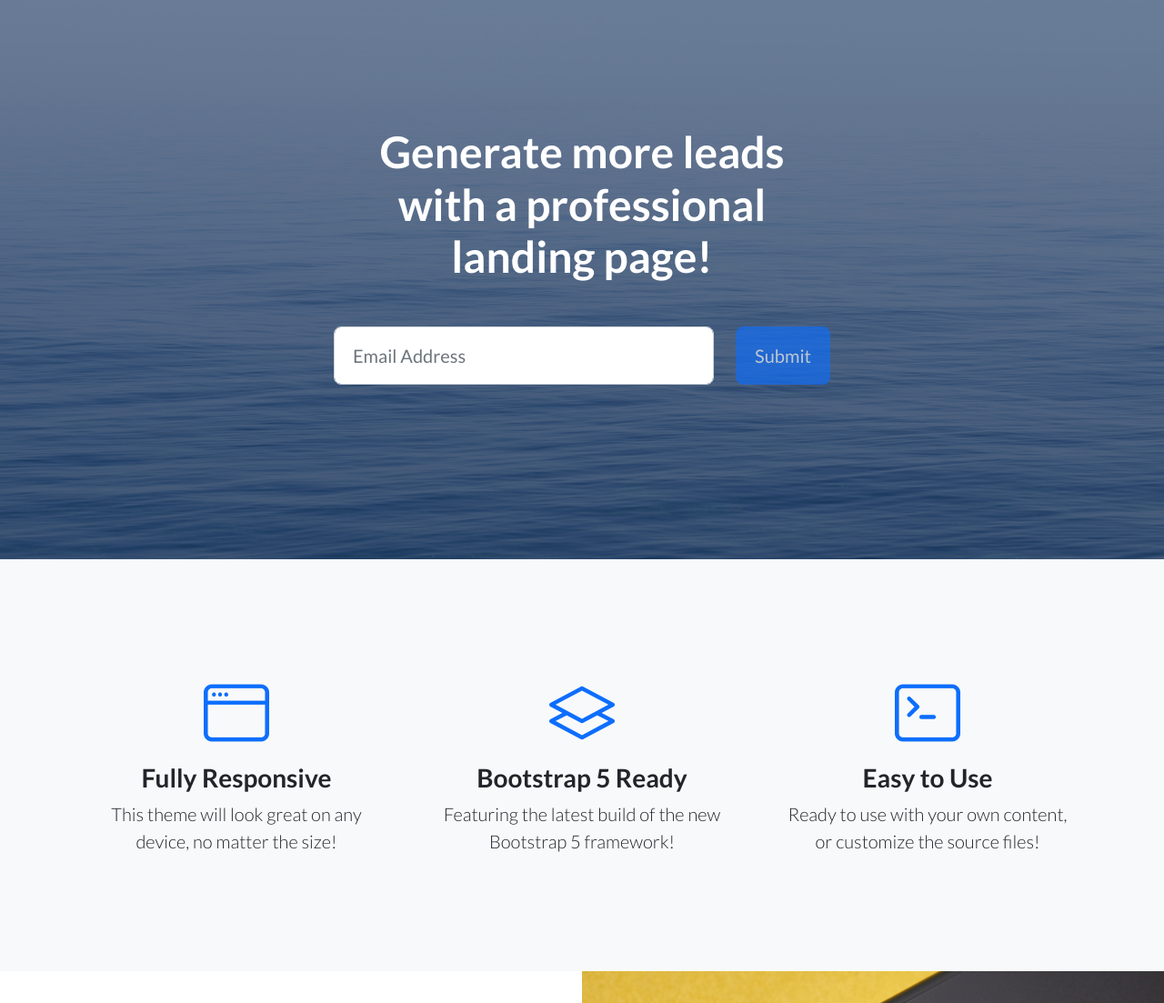
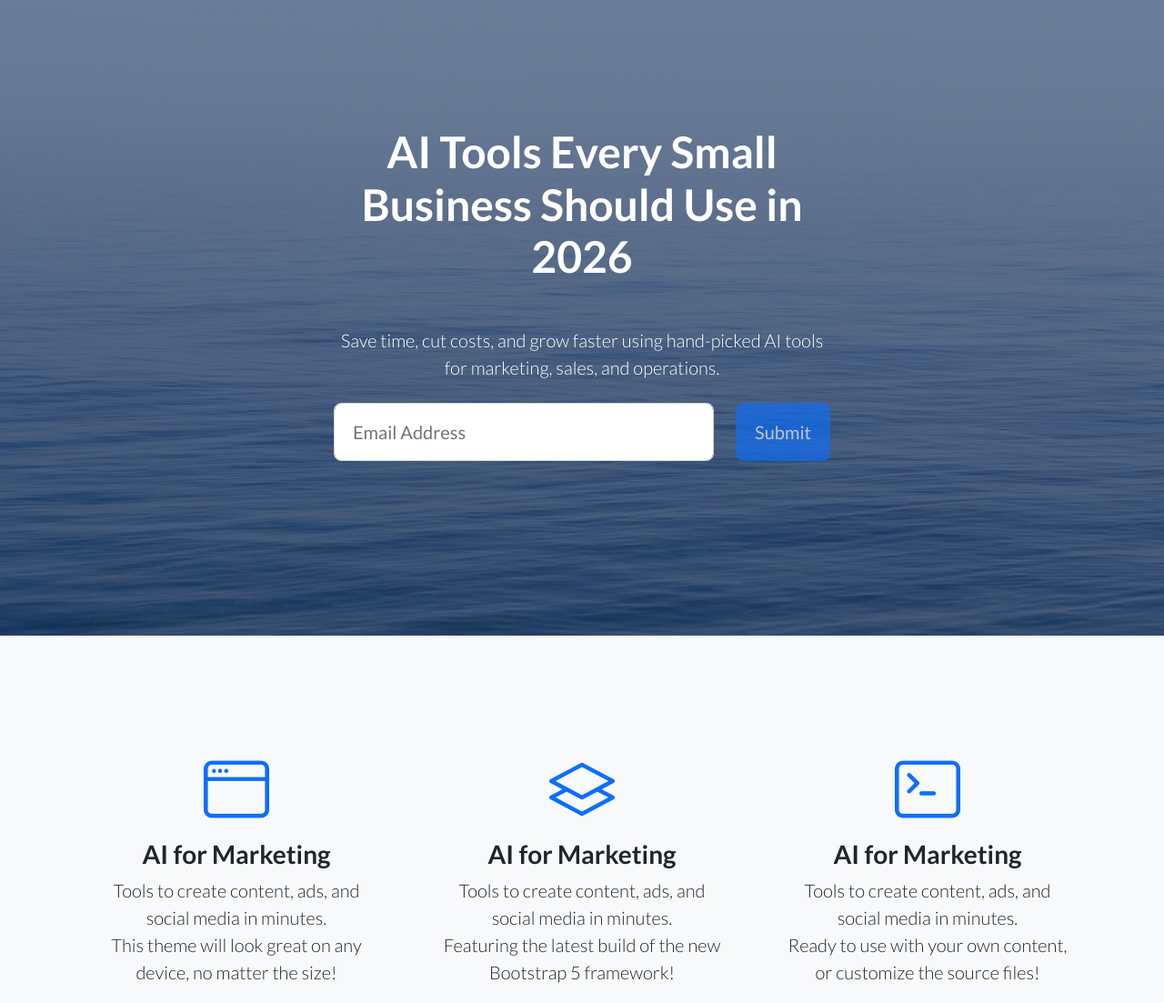
Before and after one commit to amzn7285/ai-tools-small-business, a website: page dist/index.html in a window 1280 px wide. Shown: the part 120-1223 px from the top of the page at 91% size. Drawn offline with nearby package versions, Linux system fonts and the light colour scheme.

Commit message:
Update landing page title and content for AI tools

```diff
--- a/dist/index.html
+++ b/dist/index.html
@@ -5,7 +5,7 @@
         <meta name="viewport" content="width=device-width, initial-scale=1, shrink-to-fit=no" />
         <meta name="description" content="" />
         <meta name="author" content="" />
-        <title>Landing Page - Start Bootstrap Theme</title>
+        <title>Landing Page - AI Tools Every Small Business Should Use in 2026</title>
         <!-- Favicon-->
         <link rel="icon" type="image/x-icon" href="assets/favicon.ico" />
         <!-- Bootstrap icons-->
@@ -30,7 +30,8 @@
                     <div class="col-xl-6">
                         <div class="text-center text-white">
                             <!-- Page heading-->
-                            <h1 class="mb-5">Generate more leads with a professional landing page!</h1>
+                            <h1 class="mb-5">AI Tools Every Small Business Should Use in 2026</h1>
+                            <p class="lead mb-4">Save time, cut costs, and grow faster using hand-picked AI tools for marketing, sales, and operations.</p>
                             <!-- Signup form-->
                             <!-- * * * * * * * * * * * * * * *-->
                             <!-- * * SB Forms Contact Form * *-->
@@ -78,21 +79,21 @@
                     <div class="col-lg-4">
                         <div class="features-icons-item mx-auto mb-5 mb-lg-0 mb-lg-3">
                             <div class="features-icons-icon d-flex"><i class="bi-window m-auto text-primary"></i></div>
-                            <h3>Fully Responsive</h3>
+                            <h3>AI for Marketing</h3><p class="lead mb-0">Tools to create content, ads, and social media in minutes.</p>
                             <p class="lead mb-0">This theme will look great on any device, no matter the size!</p>
                         </div>
                     </div>
                     <div class="col-lg-4">
                         <div class="features-icons-item mx-auto mb-5 mb-lg-0 mb-lg-3">
                             <div class="features-icons-icon d-flex"><i class="bi-layers m-auto text-primary"></i></div>
-                            <h3>Bootstrap 5 Ready</h3>
+                            <h3>AI for Marketing</h3><p class="lead mb-0">Tools to create content, ads, and social media in minutes.</p>
                             <p class="lead mb-0">Featuring the latest build of the new Bootstrap 5 framework!</p>
                         </div>
                     </div>
                     <div class="col-lg-4">
                         <div class="features-icons-item mx-auto mb-0 mb-lg-3">
                             <div class="features-icons-icon d-flex"><i class="bi-terminal m-auto text-primary"></i></div>
-                            <h3>Easy to Use</h3>
+                            <h3>AI for Marketing</h3><p class="lead mb-0">Tools to create content, ads, and social media in minutes.</p>
                             <p class="lead mb-0">Ready to use with your own content, or customize the source files!</p>
                         </div>
                     </div>
@@ -128,7 +129,7 @@
         <!-- Testimonials-->
         <section class="testimonials text-center bg-light">
             <div class="container">
-                <h2 class="mb-5">What people are saying...</h2>
+                <h2 class="mb-5">Featured AI Tools...</h2>
                 <div class="row">
                     <div class="col-lg-4">
                         <div class="testimonial-item mx-auto mb-5 mb-lg-0">
@@ -159,7 +160,7 @@
             <div class="container position-relative">
                 <div class="row justify-content-center">
                     <div class="col-xl-6">
-                        <h2 class="mb-4">Ready to get started? Sign up now!</h2>
+                        <h2 class="mb-4">Submit Your AI Tool or Get Early Access</h2>
                         <!-- Signup form-->
                         <!-- * * * * * * * * * * * * * * *-->
                         <!-- * * SB Forms Contact Form * *-->
@@ -213,7 +214,7 @@
                             <li class="list-inline-item">⋅</li>
                             <li class="list-inline-item"><a href="#!">Privacy Policy</a></li>
                         </ul>
-                        <p class="text-muted small mb-4 mb-lg-0">&copy; Your Website 2023. All Rights Reserved.</p>
+                        <p class="text-muted small mb-4 mb-lg-0">&copy; AI Tools for Small Businesses 2026. All Rights Reserved.</p>
                     </div>
                     <div class="col-lg-6 h-100 text-center text-lg-end my-auto">
                         <ul class="list-inline mb-0">
@@ -239,6 +240,6 @@
         <!-- * *                               SB Forms JS                               * *-->
         <!-- * * Activate your form at https://startbootstrap.com/solution/contact-forms * *-->
         <!-- * * * * * * * * * * * * * * * * * * * * * * * * * * * * * * * * * * * * * * * *-->
-        <script src="https://cdn.startbootstrap.com/sb-forms-latest.js"></script>
+        <a href="mailto:thefitvaultzone@zohomail.in">Email Us</a>
     </body>
 </html>
```
